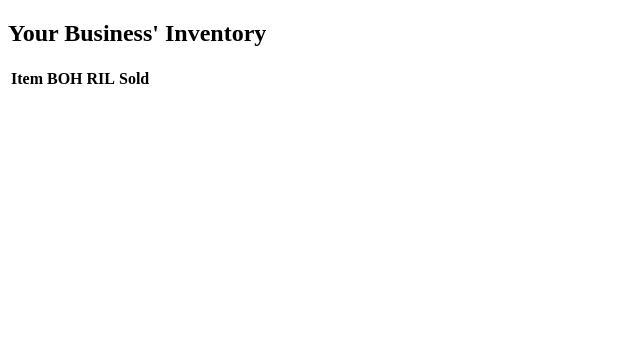
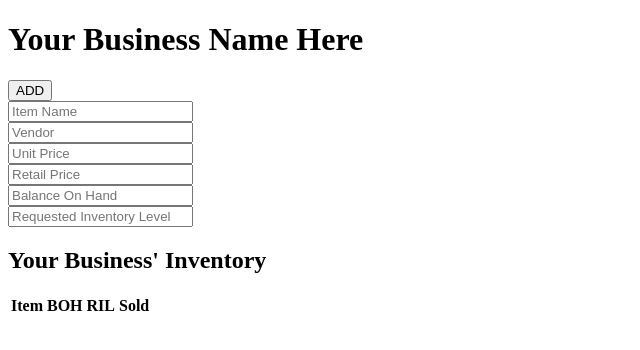
Before and after one commit to steve2482/storeful, a website: page views/user-inventory.html in a window 1280 px wide. Shown: the whole page, without its empty margins (0-640 px from the left). Drawn offline with nearby package versions, Linux system fonts and the light colour scheme.

Commit message:
added form to add items, header updates

```diff
--- a/views/user-inventory.html
+++ b/views/user-inventory.html
@@ -5,7 +5,29 @@
 	<title>User Inventory</title>
 </head>
 <body>
-	<h2 class="inventory-name">Your Business' Inventory</h2>
+	<!-- Business display header -->
+	<div class="business-display">
+		<h1 class="business-name">Your Business Name Here</h1>
+	</div>
+
+	<!-- Item addition form -->
+	<div class="button">
+		<button class="add-button">ADD</button>
+	</div>
+	<div class="item-form">
+		<form>
+			<input type="text" name="itemName" placeholder="Item Name"><br>
+			<input type="text" name="vendor" placeholder="Vendor"><br>
+			<input type="number" name="unitPrice" placeholder="Unit Price"><br>
+			<input type="number" name="retailPrice" placeholder="Retail Price"><br>
+			<input type="number" name="boh" placeholder="Balance On Hand"><br>
+			<input type="number" name="ril" placeholder="Requested Inventory Level">
+		</form>
+	</div>
+
+	<!-- Inventory list -->
+	<div class="business-inventory">
+		<h2 class="inventory-name">Your Business' Inventory</h2>
 	<table class="inventory-items">
 		<tr>
 			<th>Item</th>
@@ -15,6 +37,7 @@
 		</tr>
 
 	</table>
+	</div>
 
 	<script
   src="https://code.jquery.com/jquery-2.2.4.js"
```
